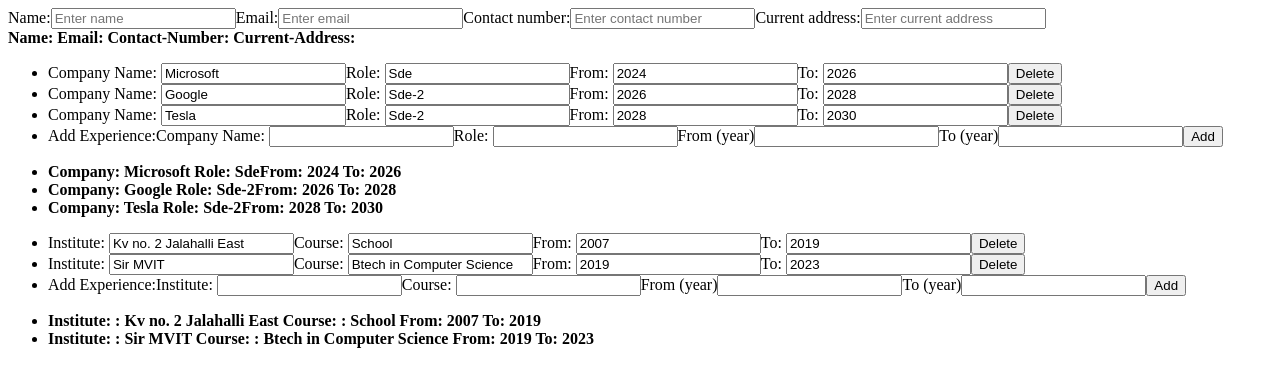
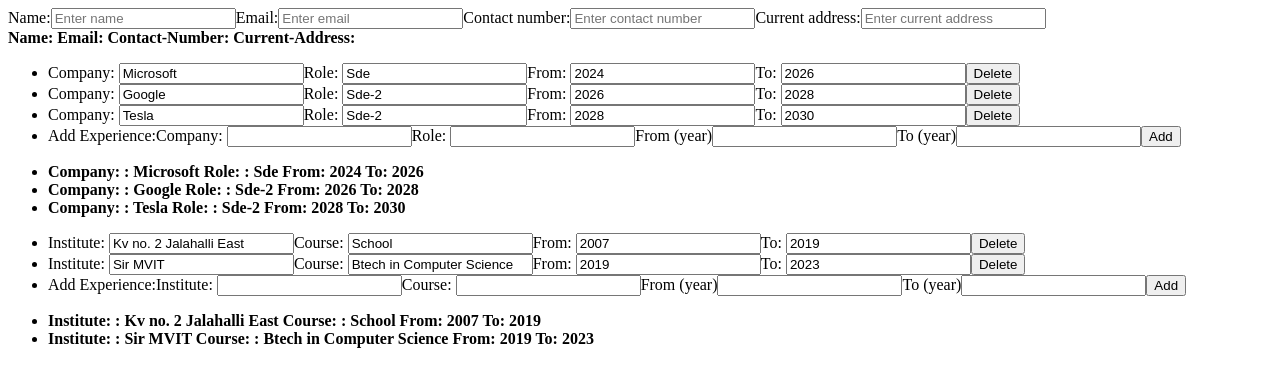
Before and after one commit to AnuragYadav404/cv-application, a React (Vite) app in the folder cv-application/: page / in a window 1280 px wide. Shown: the top 386 px of the page. Built offline with nearby package versions, Linux system fonts and the light colour scheme.

Commit message:
Modifies App.jsx to use DisplayExperienceDetails and ExperienceDetails.

```diff
--- a/cv-application/src/App.jsx
+++ b/cv-application/src/App.jsx
@@ -2,8 +2,6 @@ import { useState } from "react";
 import "./App.css";
 import PersonalDetailsForm from "./components/PersonalDetails";
 import DisplayPersonalDetails from "./components/DisplayPersonalDetails";
-import WorkExperience from "./components/WorkExperience";
-import DisplayWorkExperience from "./components/DisplayWorkExperience";
 // import { Fragment } from "react";
 import ExperienceDetails from "./components/ExperienceDetails";
 import DisplayExperienceDetails from "./components/DisplayExperienceDetails";
@@ -14,8 +12,8 @@ function App() {
   const [phone, setPhone] = useState("");
   const [currentAddress, setCurrentAddress] = useState("");
   // const [experience, setExperience] = useState([]);
-  const [experience, setExperience] = useState(initialWorkExp);
-  const [education, setEducation] = useState(initialEducation)
+  const [work, setWork] = useState(initialWorkExp);
+  const [education, setEducation] = useState(initialEducation);
   // console.log("App education is : ", education)
   return (
     <div className="mainDiv">
@@ -36,10 +34,41 @@ function App() {
         phone={phone}
         currentAddress={currentAddress}
       />
-      <WorkExperience experience={experience} setExperience={setExperience} />
-      <DisplayWorkExperience experience={experience} />
-      <ExperienceDetails experienceName="EducationDetails" experience={education} setExperience={setEducation} title={"instituteName"} titleLabel={"Institute: "} subtitle={"course"} subtitleLabel={"Course: "}/>
-      <DisplayExperienceDetails experienceName="EducationDetails" experience={education} title={"instituteName"} titleLabel={"Institute: "} subtitle={"course"} subtitleLabel={"Course: "}/>
+      <ExperienceDetails
+        experienceName="ExperienceDetails"
+        experience={work}
+        setExperience={setWork}
+        title={"companyName"}
+        titleLabel={"Company: "}
+        subtitle={"role"}
+        subtitleLabel={"Role: "}
+      />
+      <DisplayExperienceDetails
+        experienceName="ExperienceDetails"
+        experience={work}
+        title={"companyName"}
+        titleLabel={"Company: "}
+        subtitle={"role"}
+        subtitleLabel={"Role: "}
+      />
+
+      <ExperienceDetails
+        experienceName="EducationDetails"
+        experience={education}
+        setExperience={setEducation}
+        title={"instituteName"}
+        titleLabel={"Institute: "}
+        subtitle={"course"}
+        subtitleLabel={"Course: "}
+      />
+      <DisplayExperienceDetails
+        experienceName="EducationDetails"
+        experience={education}
+        title={"instituteName"}
+        titleLabel={"Institute: "}
+        subtitle={"course"}
+        subtitleLabel={"Course: "}
+      />
     </div>
   );
 }
@@ -83,6 +112,6 @@ let initialEducation = [
     yearFrom: 2019,
     yearTo: 2023,
   },
-]
+];
 
 export default App;
```
